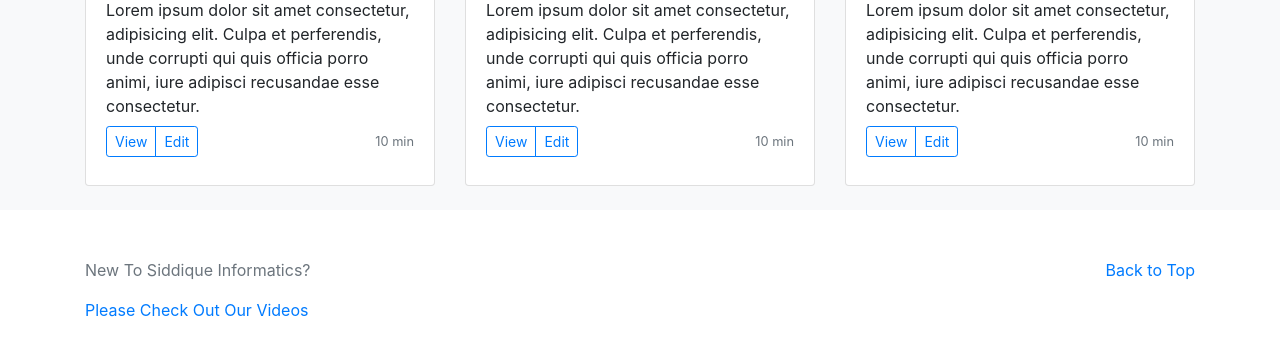
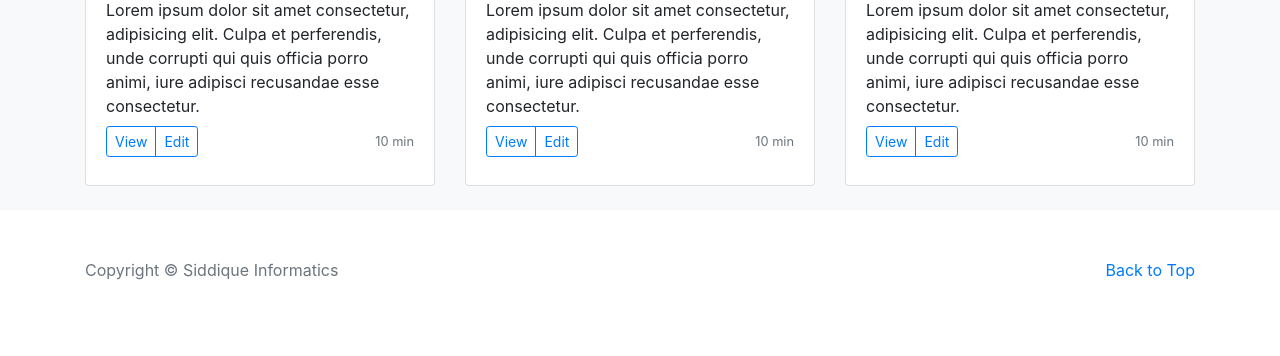
Before and after one commit to smilegse/Bootstrap4_Tutorial, a website: page index.html in a window 1280 px wide. Shown: the part 1649-2005 px from the top of the page. Drawn offline with nearby package versions, Linux system fonts and the light colour scheme.

Commit message:
copyright added

```diff
--- a/index.html
+++ b/index.html
@@ -289,8 +289,7 @@
             <div class="float-right">
                 <a href="#">Back to Top</a>
             </div>
-            <p>New To Siddique Informatics?</p>
-            <a href="#"> Please Check Out Our Videos</a>
+            <p> Copyright &copy; Siddique Informatics</p>
         </div>
     </footer>
 
```
